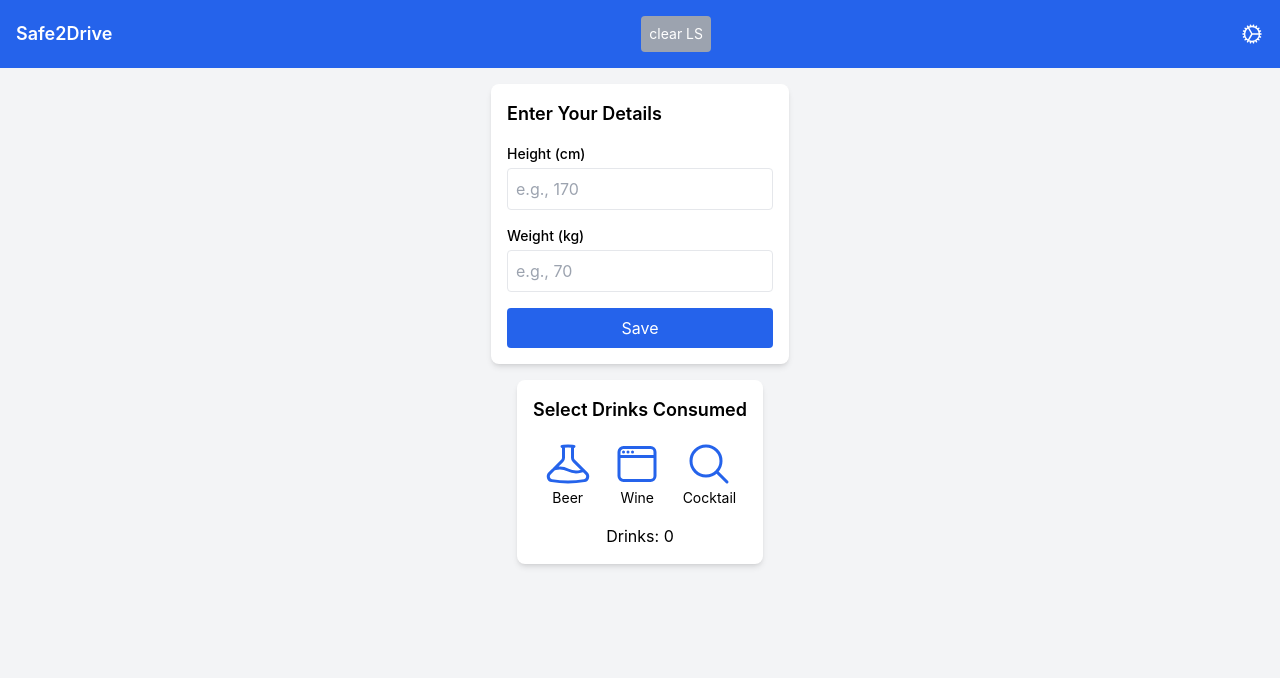
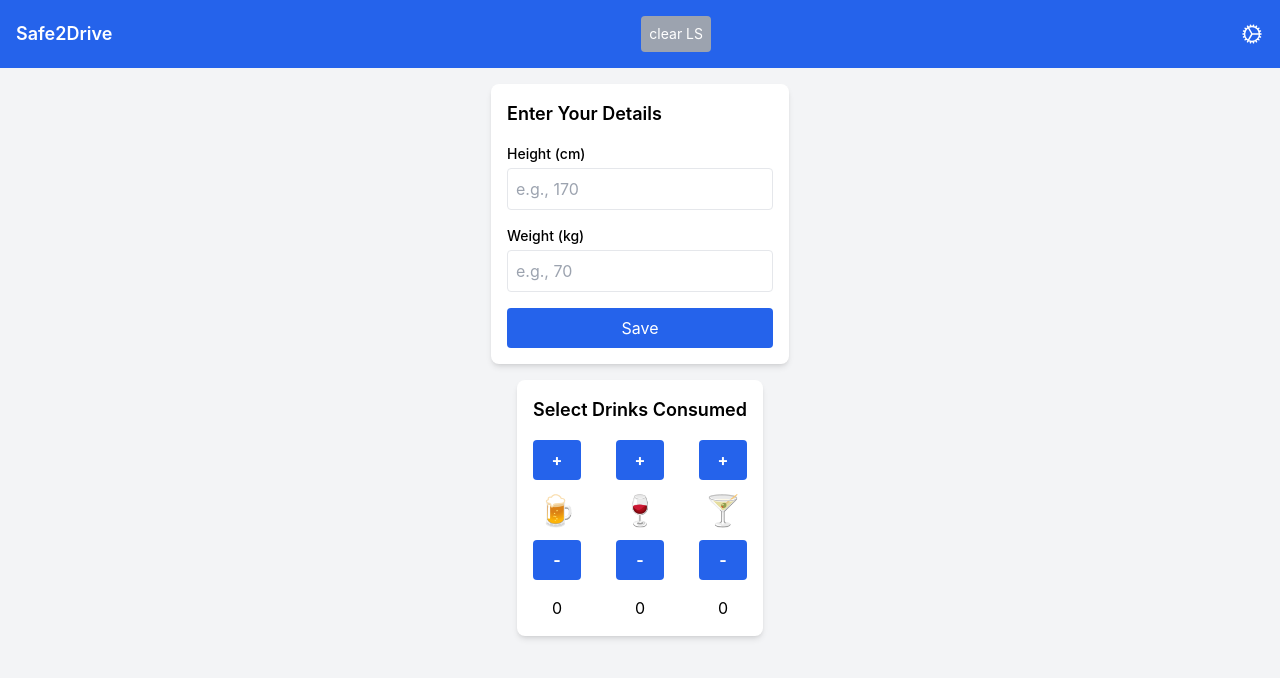
Before and after one commit to Happ-AB/safe2drive, a React (Vite) app: page / in a window 1280 px wide. Shown: the top 678 px of the page. Built offline with nearby package versions, Linux system fonts and the light colour scheme.

Commit message:
alcohol selector ok

```diff
--- a/src/components/AlcoholSelector.tsx
+++ b/src/components/AlcoholSelector.tsx
@@ -1,9 +1,5 @@
 import type { UserData } from "../types";
-import {
-  BeakerIcon,
-  WindowIcon,
-  MagnifyingGlassIcon,
-} from "@heroicons/react/24/outline";
+import { SmallCTA } from "./styles";
 
 interface Props {
   userData: UserData;
@@ -11,37 +7,72 @@ interface Props {
 }
 
 export default function AlcoholSelector({ userData, setUserData }: Props) {
-  const addDrink = (drink: string) => {
-    setUserData({ ...userData, [drink]: userData.alcoholUnits + 1 });
+  const addBeer = () => {
+    setUserData({ ...userData, beers: userData.beers + 1 });
+  };
+  const removeBeer = () => {
+    setUserData({ ...userData, beers: userData.beers - 1 });
+  };
+  const addWine = () => {
+    setUserData({ ...userData, wines: userData.wines + 1 });
+  };
+  const removeWine = () => {
+    setUserData({ ...userData, wines: userData.wines - 1 });
+  };
+  const addCocktail = () => {
+    setUserData({ ...userData, cocktails: userData.cocktails + 1 });
+  };
+  const removeCocktail = () => {
+    setUserData({ ...userData, cocktails: userData.cocktails - 1 });
   };
 
   return (
     <div className="p-4 bg-white rounded-lg shadow-md mt-4">
       <h2 className="text-lg font-semibold mb-4">Select Drinks Consumed</h2>
-      <div className="flex justify-around">
+      <div className="flex justify-between">
+        <div className="flex flex-col w-12">
+          <button onClick={addBeer} className={SmallCTA}>
+            +
+          </button>
+          <span className="text-3xl my-3 self-center">🍺</span>
           <button
-          onClick={() => addDrink("beer")}
-          className="flex flex-col items-center"
+            onClick={removeBeer}
+            className={SmallCTA}
+            disabled={!userData.beers || userData.beers < 1}
           >
-          <BeakerIcon className="h-12 w-12 text-blue-600" />
-          <span className="text-sm">Beer</span>
+            -
           </button>
+          <p className="mt-4 text-center">{userData.beers}</p>
+        </div>
+        <div className="flex flex-col w-12">
+          <button onClick={addWine} className={SmallCTA}>
+            +
+          </button>
+          <span className="text-3xl my-3 self-center">🍷</span>
           <button
-          onClick={() => addDrink("wine")}
-          className="flex flex-col items-center"
+            onClick={removeWine}
+            className={SmallCTA}
+            disabled={!userData.wines || userData.wines < 1}
           >
-          <WindowIcon className="h-12 w-12 text-blue-600" />
-          <span className="text-sm">Wine</span>
+            -
           </button>
+          <p className="mt-4 text-center">{userData.wines}</p>
+        </div>
+        <div className="flex flex-col w-12">
+          <button onClick={addCocktail} className={SmallCTA}>
+            +
+          </button>
+          <span className="text-3xl my-3 self-center">🍸</span>
           <button
-          onClick={() => addDrink("cocktail")}
-          className="flex flex-col items-center"
+            onClick={removeCocktail}
+            className={SmallCTA}
+            disabled={!userData.cocktails || userData.cocktails < 1}
           >
-          <MagnifyingGlassIcon className="h-12 w-12 text-blue-600" />
-          <span className="text-sm">Cocktail</span>
+            -
           </button>
+          <p className="mt-4 text-center">{userData.cocktails}</p>
         </div>
-      <p className="mt-4 text-center">Drinks: {userData.alcoholUnits}</p>
+      </div>
     </div>
   );
 }
--- /dev/null
+++ b/src/components/styles.ts
@@ -0,0 +1,2 @@
+export const SmallCTA =
+  "p-2 bg-blue-600 hover:bg-blue-700 rounded text-white font-bold";
--- a/src/pages/Landing.tsx
+++ b/src/pages/Landing.tsx
@@ -8,7 +8,9 @@ export default function Landing() {
   const [userData, setUserData] = useLocalStorage<UserData>("userData", {
     height: null,
     weight: null,
-    alcoholUnits: 0,
+    beers: 0,
+    wines: 0,
+    cocktails: 0,
   });
 
   const isDataComplete = userData.height && userData.weight;
--- a/src/types/index.ts
+++ b/src/types/index.ts
@@ -1,7 +1,9 @@
 export interface UserData {
   height: number | null;
   weight: number | null;
-  alcoholUnits: number;
+  beers: number;
+  wines: number;
+  cocktails: number;
 }
 
 export interface TestResult {
```
Lines whose indentation alone changed are shown as unchanged.
